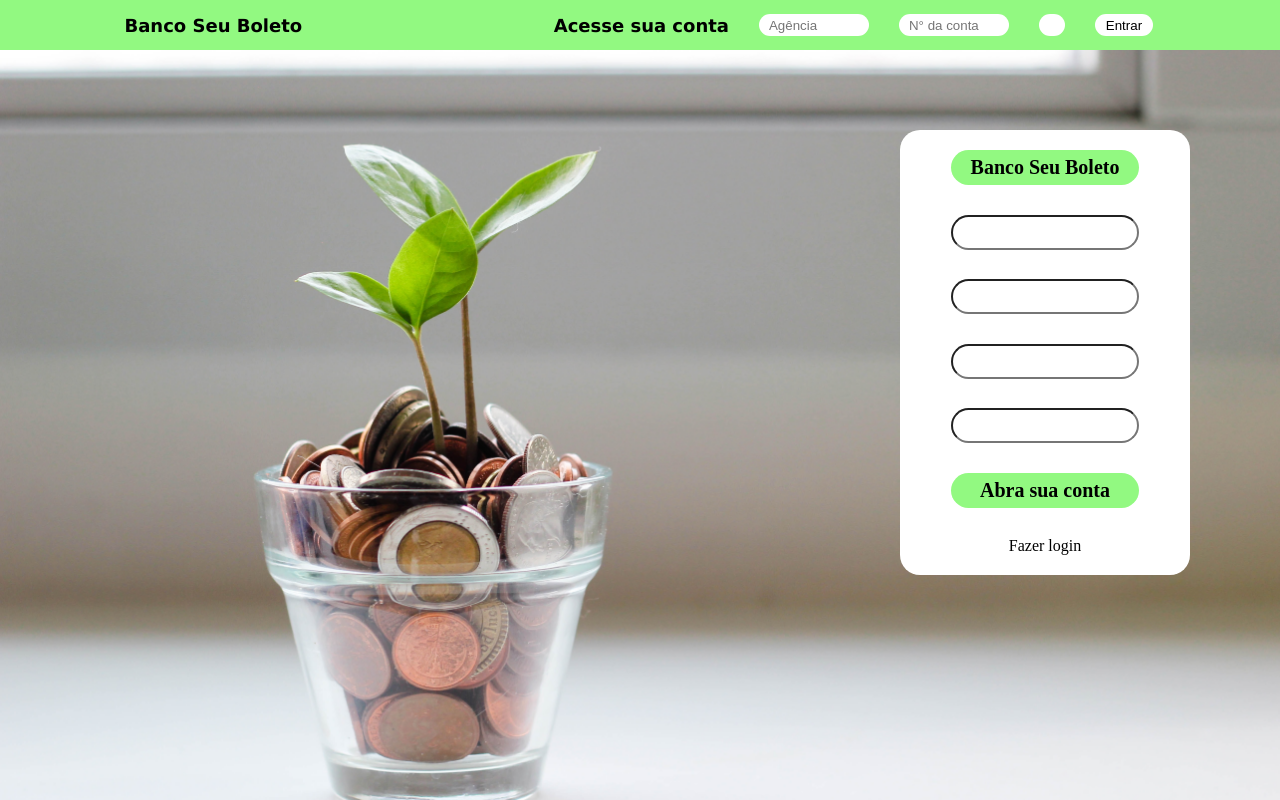
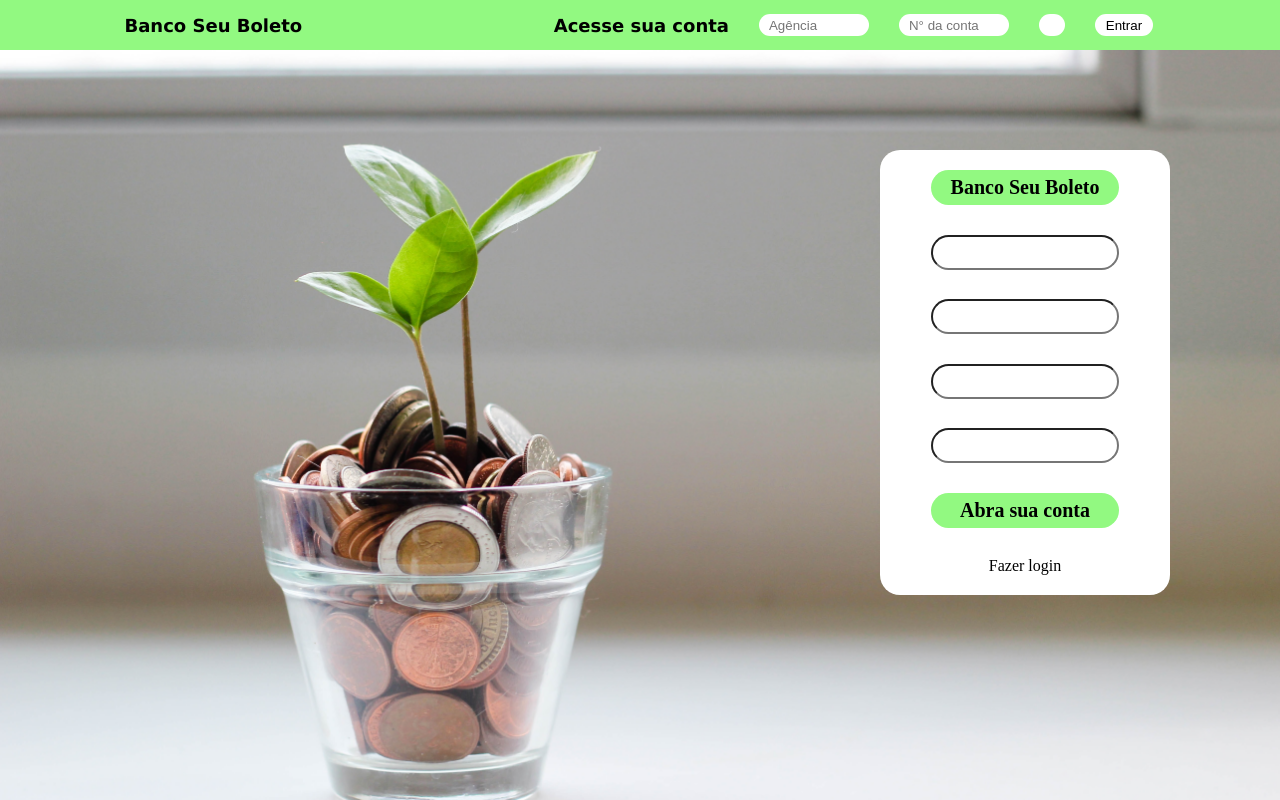
Before and after one commit to devbpatriciocosta/BancoBoleto, a Next.js app: page /initialSignupPage in a window 1280 px wide. Built offline with nearby package versions, Linux system fonts and the light colour scheme.

Commit message:
Position of card on SignUp page

```diff
--- a/src/components/signUpPage.jsx/SignUpPage.jsx
+++ b/src/components/signUpPage.jsx/SignUpPage.jsx
@@ -11,7 +11,10 @@ const FrontPageContainer = styled.div`
 `
 
 const CardContainer = styled.div`
-  padding: 130px 0 0 900px;
+  padding: 150px 0 0 770px;
+  display: flex;
+  align-items: center;
+  justify-content: center;
 `
 
 export default function SignUpPage() {
```
